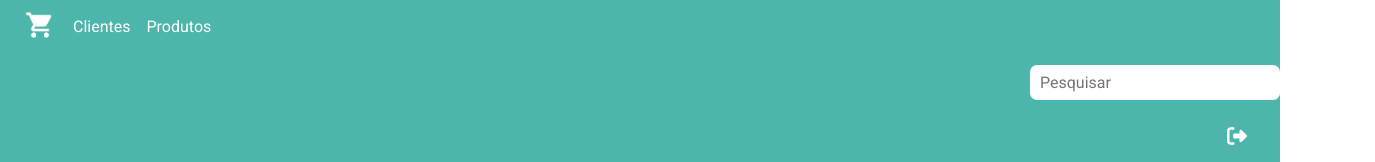
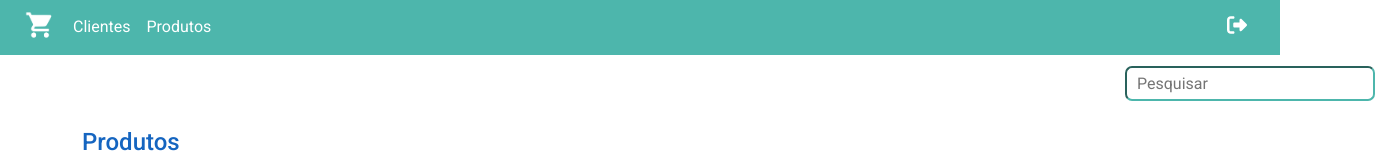
Before and after one commit to RomuloAlvernaz/sistema-loja-usando-react, a React (Create React App) app: page /produtos in a window 1280 px wide. Shown: the top 162 px of the page, 1375 px wide, since content can reach past the window. Built offline with nearby package versions, Linux system fonts and the light colour scheme; no server answers.

Commit message:
:sparkles: searchbox
fazendo a caixa de pesquisa funcionar

```diff
--- a/src/components/menu/SearchBox.js
+++ b/src/components/menu/SearchBox.js
@@ -1,15 +1,19 @@
-import React from 'react';
+import React, { useState } from 'react';
 
 function SearchBox({ onSearch }) {
+  const [searchTerm, setSearchTerm] = useState('');
+
   const handleChange = (e) => {
-    const searchTerm = e.target.value;
-    onSearch(searchTerm);
+    const term = e.target.value;
+    setSearchTerm(term);
+    onSearch(term);
   };
 
   return (
     <input
       type="text"
       placeholder="Pesquisar"
+      value={searchTerm}
       onChange={handleChange}
       className="search-box"
     />
--- a/src/components/menu/index.css
+++ b/src/components/menu/index.css
@@ -41,12 +41,14 @@ li:last-child {
 .search-box {
     float: right;
     margin-right: 25px;
-    margin-left: 1030px;
+    margin-left: 1055px;
     margin-top: 11px;
     margin-bottom: 11px;
     width: 250px;
     border-radius: 7px;
-    border: none;
+    border-color: var(--cor-secundaria);
+    border-width: 2px;
     height: 35px;
     padding-inline: 10px;
+
   }
--- a/src/components/menu/index.js
+++ b/src/components/menu/index.js
@@ -3,19 +3,19 @@ import { Link, useLocation } from 'react-router-dom';
 import { FontAwesomeIcon } from '@fortawesome/react-fontawesome';
 import { faSignOutAlt } from '@fortawesome/free-solid-svg-icons';
 import usuarioService from '../../service/usuario-service';
-import React, { useState } from 'react'; // Importe o useState corretamente
-import SearchBox from './SearchBox';
+// import React, { useState } from 'react';
+// import SearchBox from './SearchBox';
 
 function Menu() {
   const logout = () => {
     usuarioService.sairSistema();
   };
 
-  const [searchTerm, setSearchTerm] = useState('');
+  // const [searchTerm, setSearchTerm] = useState('');
 
-  const handleSearch = (term) => {
-    setSearchTerm(term);
-  };
+  // const handleSearch = (term) => {
+  //   setSearchTerm(term);
+  // };
 
   if (useLocation().pathname !== '/login') {
     return (
@@ -25,10 +25,6 @@ function Menu() {
         </li>
         <li><Link to='/clientes'>Clientes</Link></li>
         <li><Link to='/produtos'>Produtos</Link></li>
-
-        <li>
-          <SearchBox onSearch={handleSearch} />
-        </li>
 
         {/* botao de sair */}
         <li>
--- a/src/pages/clientes/index.js
+++ b/src/pages/clientes/index.js
@@ -4,11 +4,44 @@ import clienteService from '../../service/cliente-service';
 
 import { useEffect, useState } from 'react';
 import Cliente from '../../models/Cliente'
+import SearchBox from '../../components/menu/SearchBox';
 function ClientePage() {
 
     const [clientes, setClientes] = useState([]);
     const [modoEdicao, setModoEdicao] = useState(false);
     const [cliente, setCliente] = useState(new Cliente());
+    const [clientesOriginais, setClientesOriginais] = useState([]);
+
+    const handleSearch = (term) => {
+
+        const termoPesquisa = term.toLowerCase();
+
+        if (termoPesquisa === '') {
+
+            setClientes(clientesOriginais);
+        } else {
+
+            const clientesFiltrados = clientes.filter(cliente => {
+                return (
+                    cliente.nome.toLowerCase().includes(termoPesquisa) ||
+                    cliente.id.toString().includes(termoPesquisa)
+                );
+            });
+            setClientes(clientesFiltrados);
+        }
+    };
+
+    useEffect(() => {
+        clienteService.obter()
+            .then(response => {
+                const data = response.data;
+                setClientes([...data]);
+                setClientesOriginais([...data]);
+            })
+            .catch(erro => {
+                console.log(erro)
+            })
+    }, []);
 
 
 
@@ -112,6 +145,9 @@ function ClientePage() {
 
     return (
         <div className="container">
+            <div className="row">
+                <SearchBox onSearch={handleSearch} />
+            </div>
 
             {/* Titulo */}
             <div id="titulo" className="row mt-3">
--- a/src/pages/produtos/index.js
+++ b/src/pages/produtos/index.js
@@ -3,12 +3,46 @@ import './index.css';
 import produtoService from '../../service/produto-service';
 
 import { useEffect, useState } from 'react';
-import Produto from '../../models/Produto'
+import Produto from '../../models/Produto';
+import SearchBox from '../../components/menu/SearchBox';
 function ProdutoPage() {
 
     const [produtos, setProdutos] = useState([]);
     const [modoEdicao, setModoEdicao] = useState(false);
     const [produto, setProduto] = useState(new Produto());
+    const [produtosOriginais, setProdutosOriginais] = useState([]);
+
+    const handleSearch = (term) => {
+
+        const termoPesquisa = term.toLowerCase();
+
+        if (termoPesquisa === '') {
+
+            setProdutos(produtosOriginais);
+        } else {
+
+            const produtosFiltrados = produtos.filter(produto => {
+                return (
+                    produto.nome.toLowerCase().includes(termoPesquisa) ||
+                    produto.id.toString().includes(termoPesquisa)
+                );
+            });
+            setProdutos(produtosFiltrados);
+        }
+    };
+
+    useEffect(() => {
+        produtoService.obter()
+            .then(response => {
+                const data = response.data;
+                setProdutos([...data]);
+                setProdutosOriginais([...data]);
+            })
+            .catch(erro => {
+                console.log(erro)
+            })
+    }, []);
+
 
 
 
@@ -112,6 +146,9 @@ function ProdutoPage() {
 
     return (
         <div className="container">
+            <div className="row">
+                <SearchBox onSearch={handleSearch} />
+            </div>
 
             {/* Titulo */}
             <div id="titulo" className="row mt-3">
```
